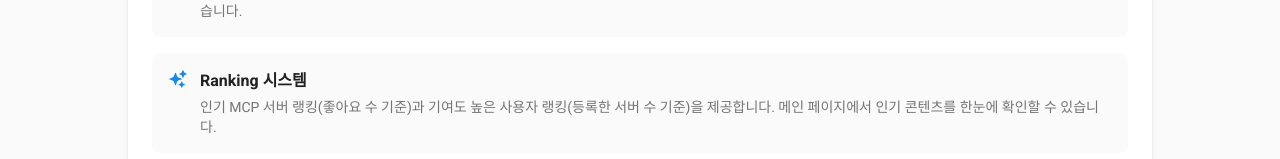
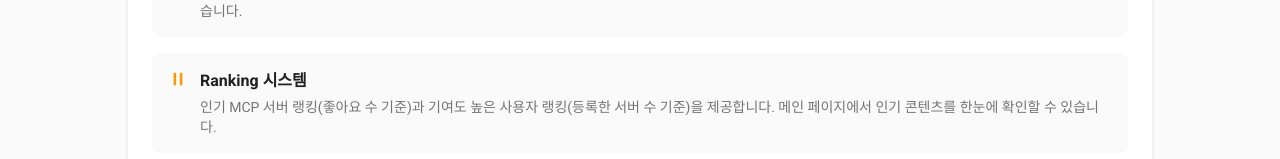
Before and after one commit to JuyoungKimmy-Kim/Smithery, a Next.js app in the folder frontend/: page /wiki/roadmap in a window 1280 px wide. Shown: the part 758-917 px from the top of the page. Built offline with nearby package versions, Linux system fonts and the light colour scheme.

Commit message:
add on-hold status in Roadmap

```diff
--- a/frontend/src/app/wiki/roadmap/page.tsx
+++ b/frontend/src/app/wiki/roadmap/page.tsx
@@ -1,14 +1,14 @@
 "use client";
 
 import { useState } from 'react';
-import { ChevronDownIcon, ChevronUpIcon, CheckCircleIcon, ClockIcon, SparklesIcon } from '@heroicons/react/24/solid';
+import { ChevronDownIcon, ChevronUpIcon, CheckCircleIcon, ClockIcon, SparklesIcon, PauseIcon } from '@heroicons/react/24/solid';
 import { useLanguage } from '@/contexts/LanguageContext';
 
 interface Feature {
   title: string;
   description: string;
   implementation?: string;
-  status?: 'completed' | 'in-progress' | 'planned';
+  status?: 'completed' | 'in-progress' | 'planned' | 'on-hold';
 }
 
 interface Version {
@@ -117,7 +117,7 @@ const roadmapDataKo: Version[] = [
       {
         title: 'Ranking 시스템',
         description: '인기 MCP 서버 랭킹(좋아요 수 기준)과 기여도 높은 사용자 랭킹(등록한 서버 수 기준)을 제공합니다. 메인 페이지에서 인기 콘텐츠를 한눈에 확인할 수 있습니다.',
-        status: 'in-progress'
+        status: 'on-hold'
       },
       {
         title: '다국어 지원 (한국어/영어)',
@@ -319,7 +319,7 @@ const roadmapDataEn: Version[] = [
       {
         title: 'Ranking System',
         description: 'Provides popular MCP server rankings (based on likes) and high-contributing user rankings (based on number of registered servers). You can check popular content at a glance on the main page.',
-        status: 'in-progress'
+        status: 'on-hold'
       },
       {
         title: 'Multi-language Support (Korean/English)',
@@ -444,13 +444,14 @@ function StatusBadge({ status }: { status: 'released' | 'in-progress' | 'planned
   );
 }
 
-function FeatureStatusIcon({ status }: { status?: 'completed' | 'in-progress' | 'planned' }) {
+function FeatureStatusIcon({ status }: { status?: 'completed' | 'in-progress' | 'planned' | 'on-hold' }) {
   if (!status) return null;
 
   const icons = {
     completed: <CheckCircleIcon className="h-5 w-5 text-green-600" />,
     'in-progress': <SparklesIcon className="h-5 w-5 text-blue-600" />,
-    planned: <ClockIcon className="h-5 w-5 text-gray-400" />
+    planned: <ClockIcon className="h-5 w-5 text-gray-400" />,
+    'on-hold': <PauseIcon className="h-5 w-5 text-orange-500" />
   };
 
   return icons[status];
```
